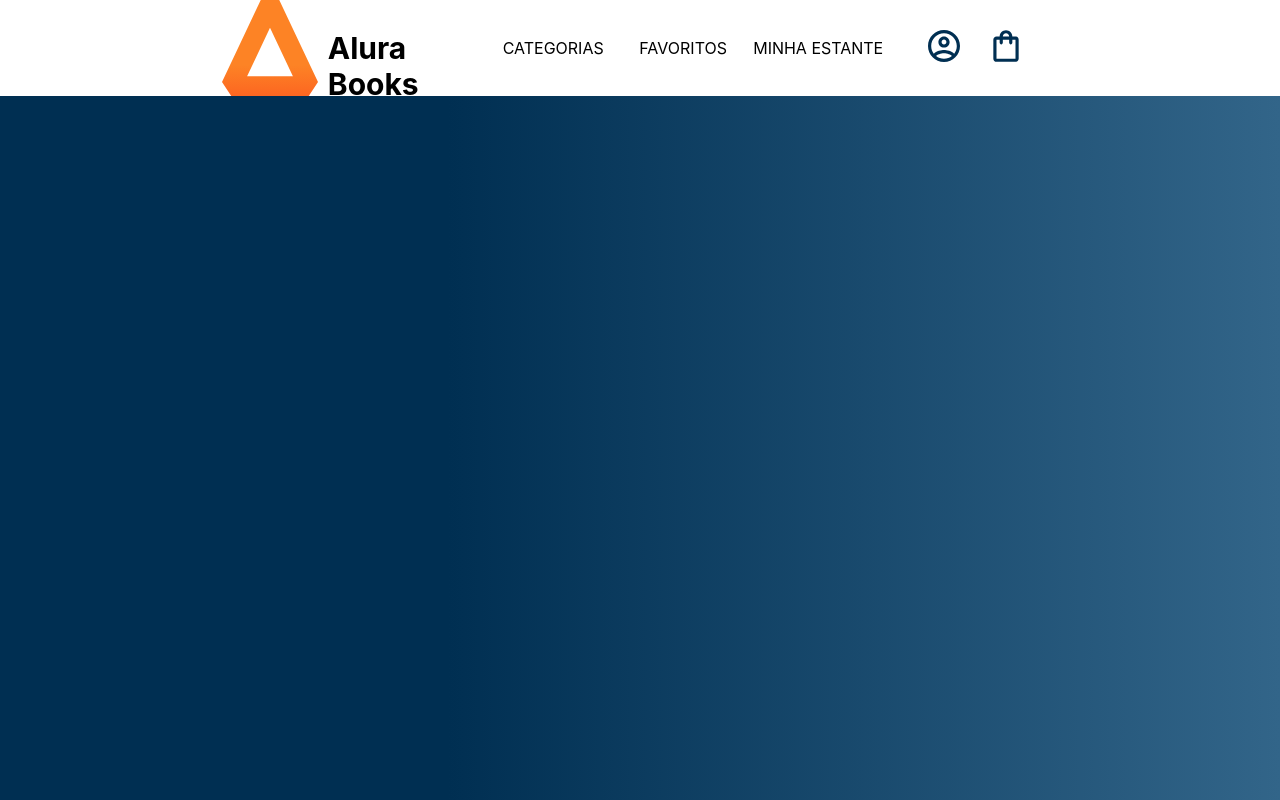
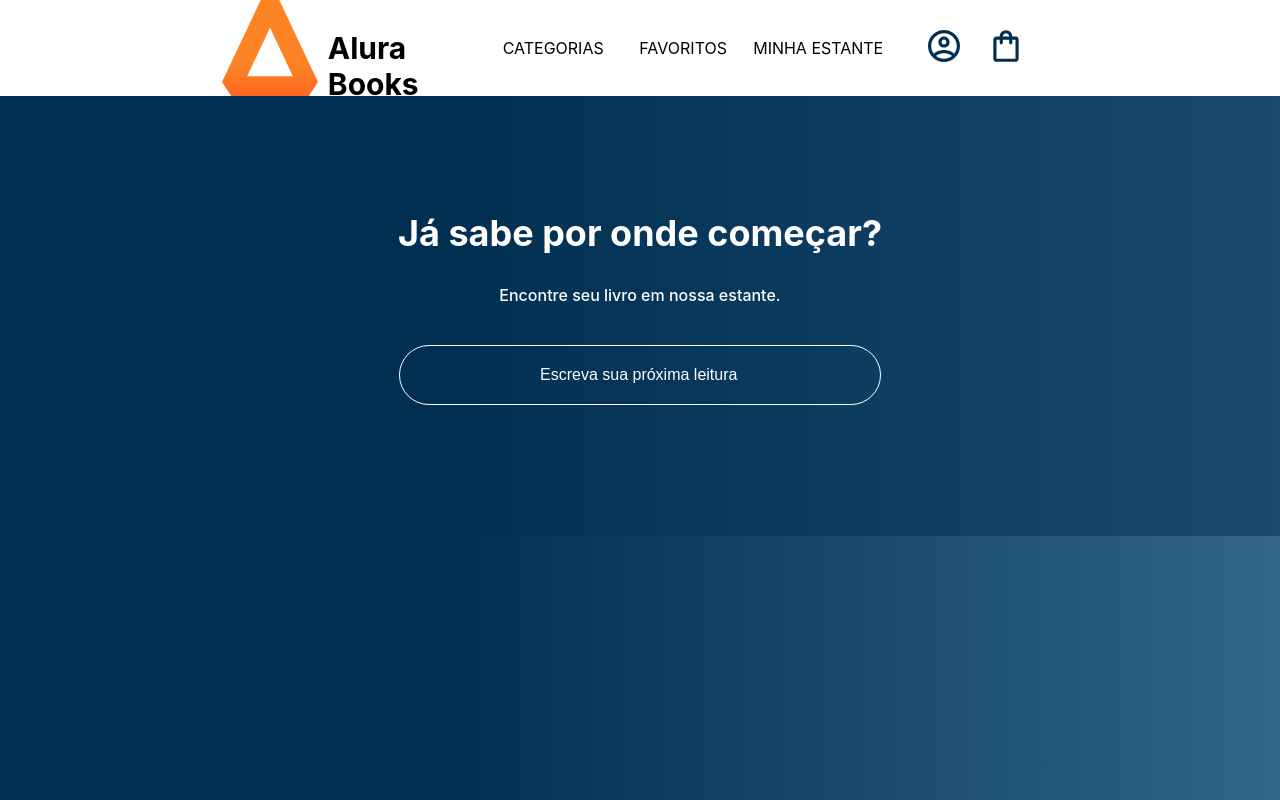
Before and after one commit to fabio-code-1/alura_books, a React (Create React App) app: page / in a window 1280 px wide. Built offline with nearby package versions, Linux system fonts and the light colour scheme.

Commit message:
Barra de pesquisa finalizada

```diff
--- a/src/App.js
+++ b/src/App.js
@@ -1,4 +1,5 @@
 import Header from './componentes/Header';
+import Pesquisa from './componentes/Pesquisa';
 import styled from 'styled-components';
 
 // usando styled para estilizar
@@ -6,12 +7,14 @@
   width: 100vw;
   height: 100vh;
   background-image: linear-gradient(90deg, #002f52 35%, #326589);
+  overflow: auto;
 `
 
 function App() {
   return (
     <AppContainer>
       <Header/>
+      <Pesquisa/>
     </AppContainer>
   );
 }
--- /dev/null
+++ b/src/componentes/Input/index.js
@@ -0,0 +1,19 @@
+import styled from "styled-components";
+
+const Input = styled.input`
+    border: 1px solid #FFF;
+    background: transparent;
+    border: 1px solid #FFF;
+    padding: 20px 140px;
+    border-radius: 50px;
+    width: 200px;
+    color: #FFF;
+    font-size: 16px;
+    margin-bottom: 10px;
+
+    &::placeholder {
+            color: #FFF;
+            font-size: 16px;
+    }
+`
+export default Input
--- /dev/null
+++ b/src/componentes/Pesquisa/dadosPesquisa.js
@@ -0,0 +1,8 @@
+import livro from '../../imagens/livro.png'
+export const livros = [
+    {nome: 'Liderança em Desing', id: 1, src:livro },
+    {nome: 'Liderança em UX', id: 1, src:livro },
+    {nome: 'JavaScript Acertivo', id: 2, src:livro },
+    {nome: 'Cangaceiro em JavaScript', id: 3, src:livro },
+    {nome: 'Aventureiros do Java', id: 4, src:livro },
+]
--- /dev/null
+++ b/src/componentes/Pesquisa/index.js
@@ -0,0 +1,69 @@
+import Input from "../Input";
+import styled from "styled-components";
+import { useState } from "react";
+import { livros } from './dadosPesquisa';
+
+const PesquisaContainer =  styled.section`
+    background-image: linear-gradient(90deg, #002F52 35%, #326589 165%);
+    color: #FFF;
+    text-align: center;
+    padding: 85px 0;
+    height: 270px;
+    width: 100%;
+
+`
+const Titulo = styled.h2`
+    color: #FFF;
+    font-size: 36px;
+    text-align: center;
+    width: 100%;
+`
+const Subtitulo = styled.h3`
+    font-size: 16px;
+    font-weight: 500;
+    margin-bottom: 40px;
+`
+const Resultado = styled.div`
+    display: flex;
+    justify-content: center;
+    align-items: center;
+    margin-bottom: 20px;
+    cursor: pointer;
+    p {
+        width: 200px;
+    }
+    img {
+        width: 100px;
+    }
+    &:hover {
+        border: 1px solid white;
+    }
+`
+
+function Pesquisa() {
+    const [livrosPesquisados, setLivrosPesquisados] = useState([])
+
+    return(
+        <PesquisaContainer>
+            <Titulo>Já sabe por onde começar?</Titulo>
+            <Subtitulo>Encontre seu livro em nossa estante.</Subtitulo>
+            <Input
+                placeholder="Escreva sua próxima leitura"
+                onBlur={evento => {
+                    const textoDigitado = evento.target.value;
+                    const resultadoPesquisado = livros.filter(livro => livro.nome.includes(textoDigitado));
+                    setLivrosPesquisados(resultadoPesquisado);
+                }}
+            />
+
+            {livrosPesquisados.map( livro => (
+                <Resultado>
+                    <p>{livro.nome}</p>
+                    <img src={livro.src} alt="Imagem Livro"/>
+                </Resultado>
+            ))}
+        </PesquisaContainer>
+    );
+}
+
+export default Pesquisa
```
Also changed, not shown: 1 other file (tests, documents, lock files or other folders).
